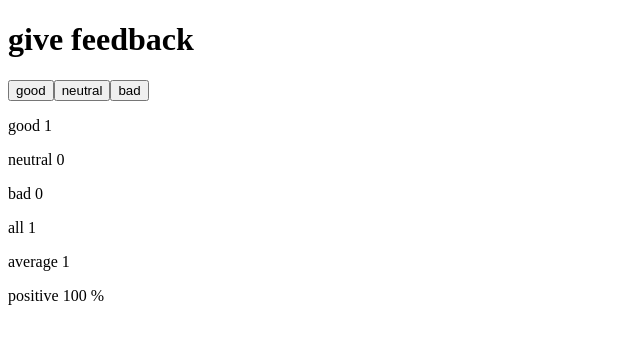
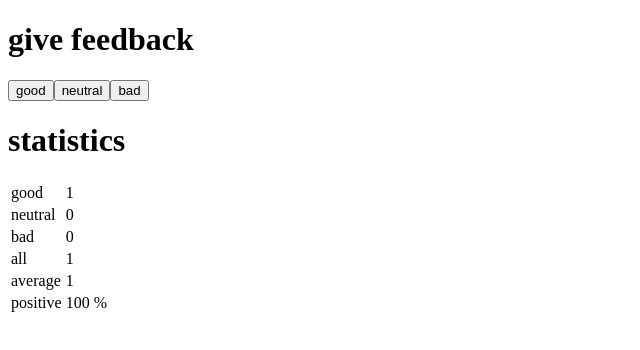
Before and after one commit to krushnarout/fullstackopen, a React (Vite) app in the folder part1/unicafe/: page / in a window 1280 px wide. Both pictures are taken after a click on the button "good". Shown: the top 350 px of the page, without its empty margins (0-640 px from the left). Built offline with nearby package versions, Linux system fonts and the light colour scheme.

Commit message:
Add solution of unicafe exercise 1.11

```diff
--- a/part1/unicafe/src/App.jsx
+++ b/part1/unicafe/src/App.jsx
@@ -6,9 +6,10 @@ const Button = ({ text, handleClick }) => {
 
 const StatisticLine = ({ text, value }) => {
   return (
-    <p>
-      {text} {value}
-    </p>
+    <tr>
+      <td>{text}</td>
+      <td>{value}</td>
+    </tr>
   )
 }
 
@@ -27,12 +28,17 @@ const Statistics = ({ good, neutral, bad }) => {
 
   return (
     <div>
+      <h1>statistics</h1>
+      <table>
+        <tbody>
           <StatisticLine text="good" value={good} />
           <StatisticLine text="neutral" value={neutral} />
           <StatisticLine text="bad" value={bad} />
           <StatisticLine text="all" value={all} />
           <StatisticLine text="average" value={average} />
           <StatisticLine text="positive" value={positive + ' %'} />
+        </tbody>
+      </table>
     </div>
   )
 }
```
Lines whose indentation alone changed are shown as unchanged.
